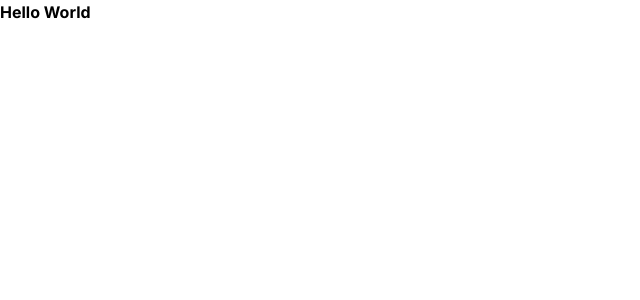
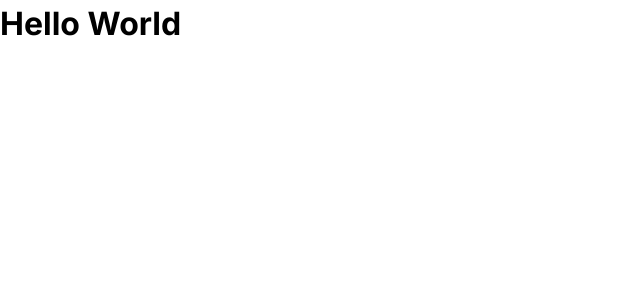
Before and after one commit to jfilipedias/ignite-lab-design-system, a React (Vite) app: page / in a window 1280 px wide. Shown: the top 300 px of the page, without its empty margins (0-640 px from the left). Built offline with nearby package versions, Linux system fonts and the light colour scheme.

Commit message:
Updates the App component

```diff
--- a/src/App.tsx
+++ b/src/App.tsx
@@ -1,5 +1,5 @@
 import "./styles/global.css";
 
 export function App() {
-  return <h1 className="font-bold text-5xl text-violet-500">Hello World</h1>;
+  return <h1 className="font-bold text-2xl text-violet-500">Hello World</h1>;
 }
```
